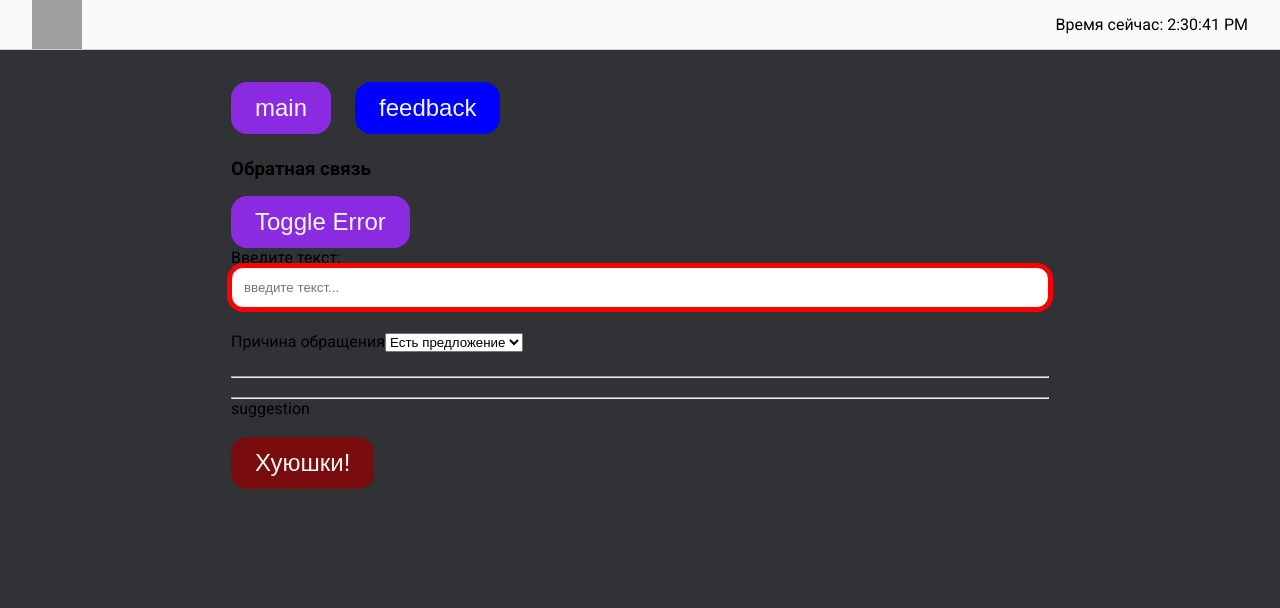
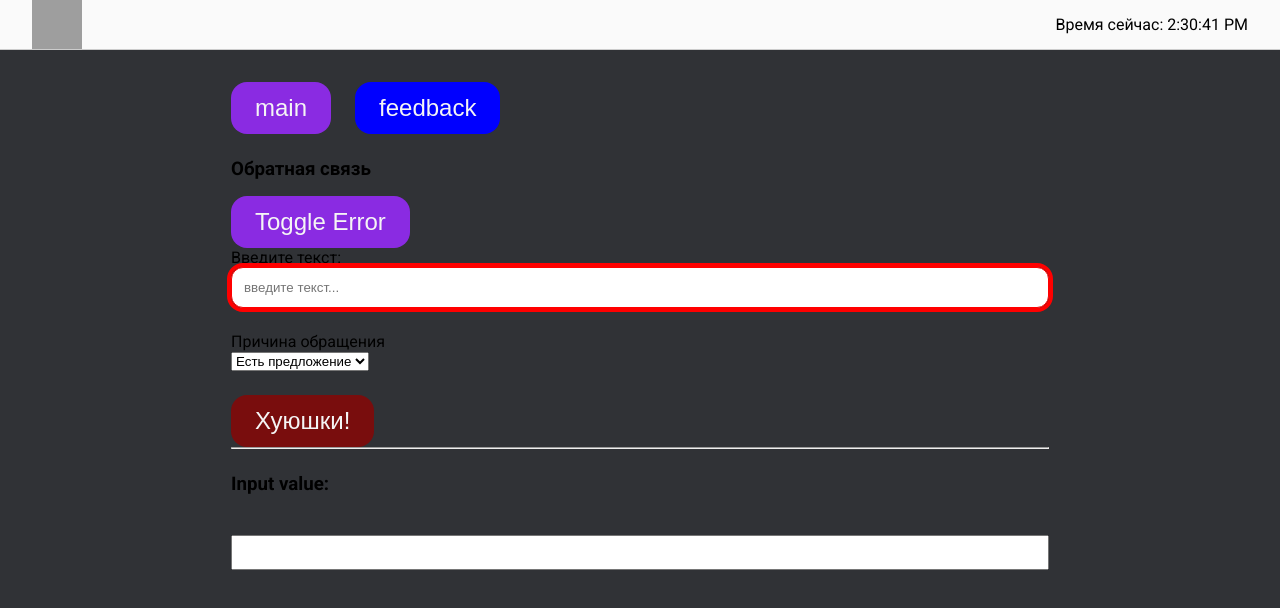
Before and after one commit to Gleb-Medvedev/learn-react-vite, a React (Vite) app: page / in a window 1280 px wide. Shown: the top 608 px of the page. Built offline with nearby package versions, Linux system fonts and the light colour scheme; grey boxes are pictures that could not be loaded.

Commit message:
started to learn useef lifecycle hook

```diff
--- a/src/assets/components/Button/Button.jsx
+++ b/src/assets/components/Button/Button.jsx
@@ -1,11 +1,9 @@
 import { Children, useState } from 'react';
 import classes from './Button.module.css'
 
-console.log(classes);
-
-
 export function Button({ text, children, clicked, toggleActiveClassName, ...props }) { //Здесь PROPS вписаны сразу как атрибуты функции,
                                                                             //вместо объявления константы с деструктуризацией
+
                                                                             // "...props" оператор REST - по сути делает так, что
                                                                             // любой объявленный ПРОП (смотри FeedbackSection в параметр "disabled"
                                                                             //будет присвоен "сам себе".
--- a/src/assets/components/FeedbackSection/FeedbackSection.jsx
+++ b/src/assets/components/FeedbackSection/FeedbackSection.jsx
@@ -1,8 +1,45 @@
-import { useState } from "react"
+import { useState, useRef } from "react"
 import { Button } from "../Button/Button"
 
+function StateVsRef() {
+    const input = useRef(); //лайфсайкл Хук, который не вызывает ре-рендер компонента из-за изменений.
+                            //См в ИНПУТ с пропом "ref"
+                            // вывод текста происходит 1 раз после неажатия энтера
+                            // т.е. компонент перерисовался только когда я этого захотел
+                            // но при этом значения записываются (вроде бы)
+
+    // const [inputValue, setInputValue] = useState('');
+    const [visible, setVisible] = useState(false);
+
+
+
+
+    function showText(event) {
+        if (event.key === 'Enter') {
+            setVisible(true)
+        }
+    }
+
+    // function changeAndHideText(event) {
+    //     setInputValue(event.target.value);
+    //     setVisible(false);
+    // }
+    return (
+        <div style={{marginTop: '24px'}}>
+            <h3>Input value: {visible && input.current?.value}</h3>
+            <input
+                type="text"
+                style={{width: '100%', padding: '8px 12px', border: '1px bottom black', outline: 'none', marginTop: '24px'}}
+                // value={inputValue}
+                // onChange={changeAndHideText}
+                onKeyDown={showText}
+                ref={input}
+            />
+        </div>
+    )
+}
+
 export function FeedbackSection() {
-
     // const [text, setText] = useState(null);                  Пиши всегда стейты по отдельности, как тут! Залупа использования useStat'a в виде объекта снизу - просто пример!
     // const [reason, setReason] = useState('suggestion');      Пиши всегда стейты по отдельности, как тут! Залупа использования useStat'a в виде объекта снизу - просто пример!
     // const [hasError, setHasError] = useState(true)           Пиши всегда стейты по отдельности, как тут! Залупа использования useStat'a в виде объекта снизу - просто пример!
@@ -61,25 +98,18 @@ export function FeedbackSection() {
                 />
 
                 <label htmlFor="reason" style={{marginBottom: '24px'}}>Причина обращения</label>
+                <br />
                 <select id="reason" style={{marginBottom: '24px'}} value={form.reason} onChange={selectValueChange}>
                     <option value="error">Ошибка</option>
                     <option value="help">Нужна помощь</option>
                     <option value="suggestion">Есть предложение</option>
                 </select>
+                <br />
+                <Button disabled={form.hasError}>{!form.hasError ? 'Отправить' : 'Хуюшки!'}</Button>
                 <hr />
-                <br />
-                <div>
-                    {form.text}
-                </div>
-                <hr />
-                <div>
-                    {form.reason}
-                </div>
-                <br />
+                <StateVsRef />
+            </form>
 
-
-                <Button disabled={form.hasError}>{!form.hasError ? 'Отправить' : 'Хуюшки!'}</Button>
-            </form>
         </section>
     )
 }
```
